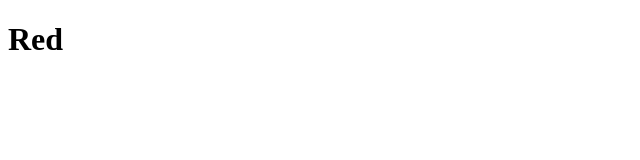
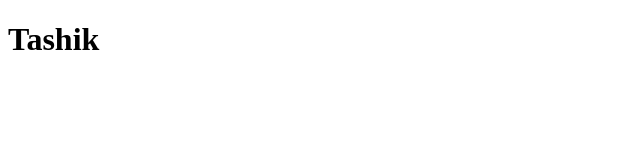
Before and after one commit to TashikMoin/Kubernetes-Jenkins-CICD-HelloWorld, a plain HTML site: page index.html in a window 1280 px wide. Shown: the full height of the page, 0-640 px from the left. Drawn offline with Linux system fonts and the light colour scheme.

Commit message:
Update index.html

```diff
--- a/index.html
+++ b/index.html
@@ -1,6 +1,6 @@
 <!DOCTYPE html>
 <html>
     <body>
-        <h1> Red </h1>
+        <h1> Tashik </h1>
     </body>
 </html>
```
